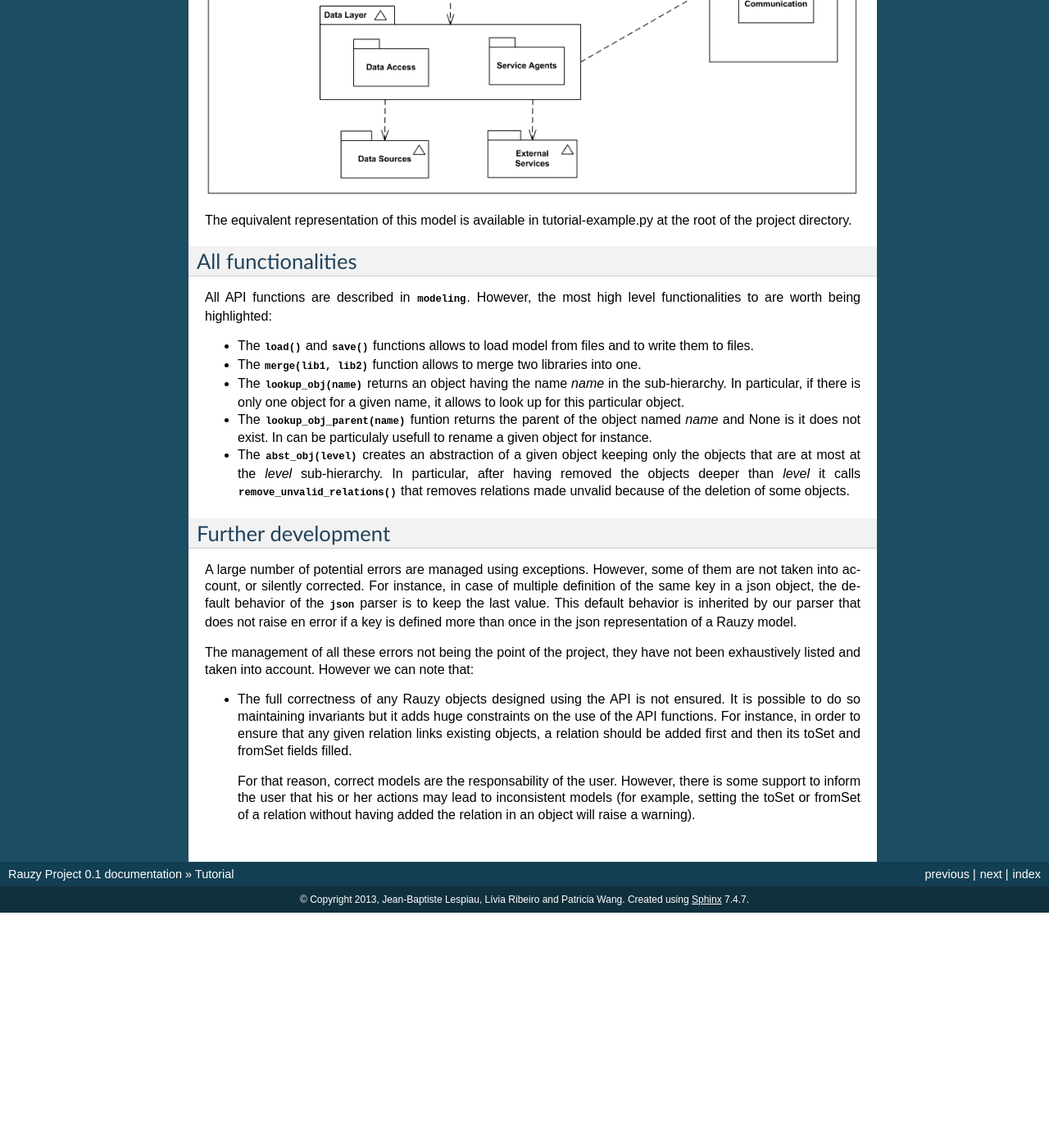
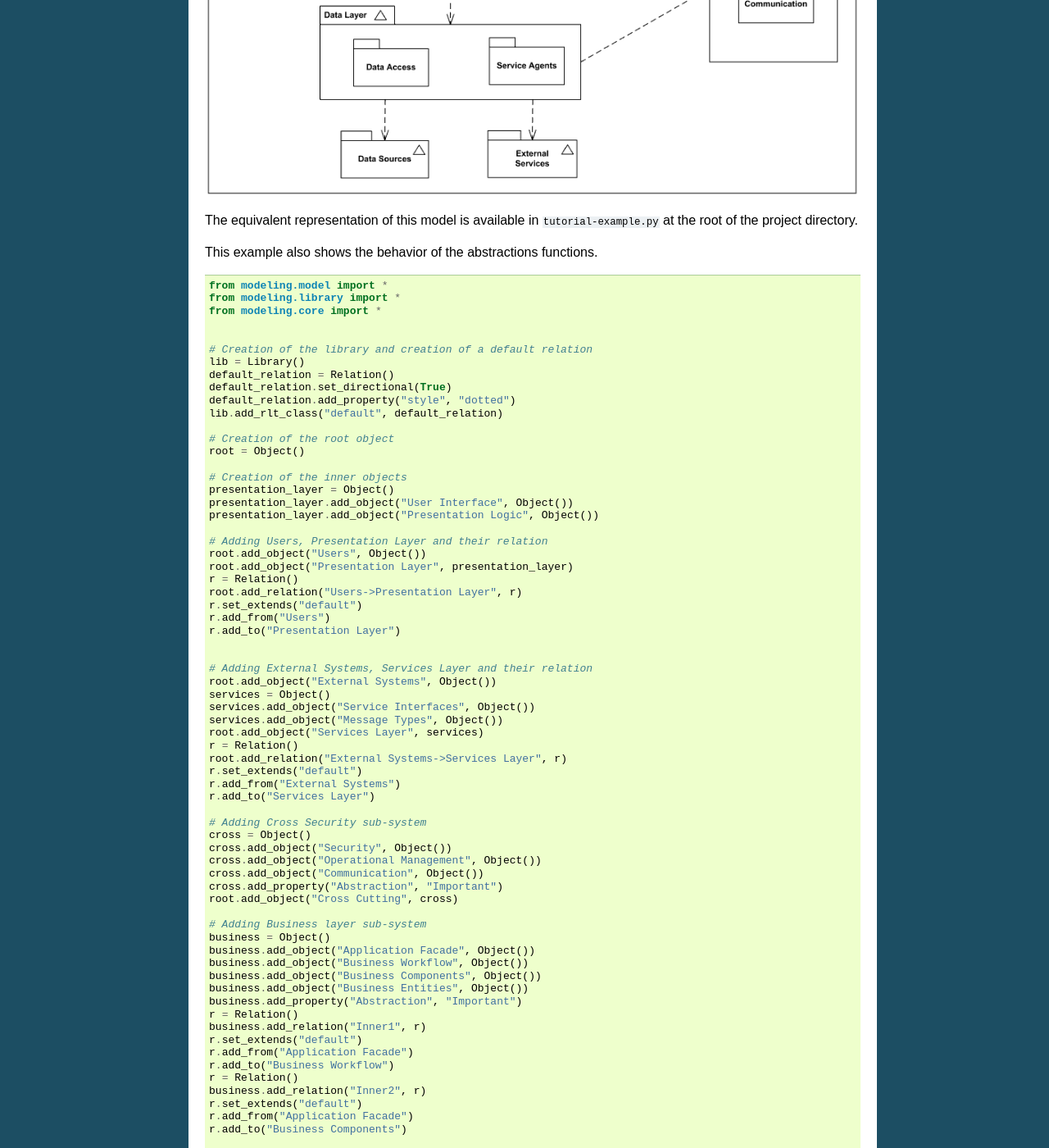
Before and after one commit to Gueust/Rauzy-Language, a Sphinx documentation site: the page built from doc/source/tutorial.rst, in a window 1280 px wide and 1400 px high, scrolled down 674 px. Shown: the whole window at 82% size. Built offline with Sphinx 7.4.7, drawn with Linux system fonts in a browser that asks for light colours; before the commit the page ends 1787 px from its top, so only the background shows below that; some of the changed text lies outside the part shown.

Commit message:
Ended the tutorial-example

```diff
--- a/doc/source/conf.py
+++ b/doc/source/conf.py
@@ -188,7 +188,7 @@
 # (source start file, target name, title, author, documentclass [howto/manual]).
 latex_documents = [
   ('index', 'RauzyProject.tex', u'Rauzy Project Documentation',
-   u'Jean-Baptiste Lespiau', 'manual'),
+   u'Jean-Baptiste Lespiau, Lívia Ribeiro and Patricia Wang', 'manual'),
 ]
 
 # The name of an image file (relative to this directory) to place at the top of
--- a/doc/source/tutorial.rst
+++ b/doc/source/tutorial.rst
@@ -9,14 +9,18 @@
 
 .. image:: _static/diagrams-example-model.png
 
-The equivalent representation of this model is available in tutorial-example.py
+The equivalent representation of this model is available in :file:`tutorial-example.py`
 at the root of the project directory.
+
+This example also shows the behavior of the abstractions functions.
+
+.. literalinclude:: ../../tutorial-example.py
 
 All functionalities
 ===================
 
 All API functions are described in :mod:`modeling`. However, the most high level
-functionalities to are worth being highlighted:
+functionalities are worth being highlighted:
 
 - The :meth:`~modeling.model.Model.load` and :meth:`~modeling.model.Model.save`
   functions allows to load model from files and to write them to files.
@@ -34,6 +38,14 @@
   the `level` sub-hierarchy. In particular, after having removed the objects
   deeper than `level` it calls :meth:`~modeling.core.Object.remove_unvalid_relations`
   that removes relations made unvalid because of the deletion of some objects.
+  An example applied to the diagram upper in this page is included in
+  tutorial-example.py
+- The :meth:`keyword_abstraction(key, value) <modeling.core.Object.keyword_abstraction>`
+  abstraction function allows a more general abstraction. It abstracts an object
+  keeping only sub-objects containing the `key` => `value` property. In a more
+  general case, we should give a key and a boolean function and the abstraction
+  would keep all the objets which have this `key` => `value` in their properties
+  and for which f(value) returns true.
 
 
 Further development
```
Also changed, not shown: 1 other file.
